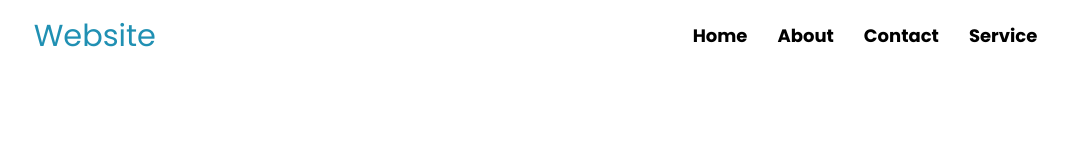
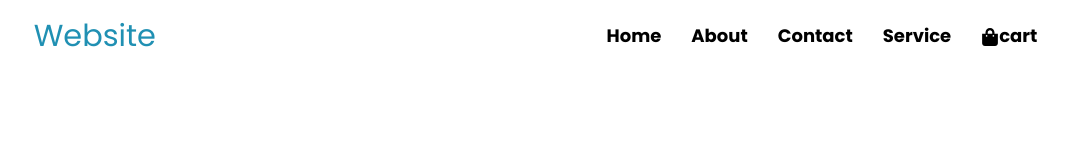
Before and after one commit to shahid1223/atiqwebsite, a React (Create React App) app: page / in a window 1280 px wide. Shown: the top 146 px of the page, without its empty margins (97-1182 px from the left). Built offline with nearby package versions, Linux system fonts and the light colour scheme; no server answers.

Commit message:
updated Navbar.jsx shahid

```diff
--- a/src/components/Navbar.jsx
+++ b/src/components/Navbar.jsx
@@ -1,8 +1,16 @@
 import React from 'react'
 import { Link } from 'react-router-dom'
 import './Navbar.css'
+import { FaShoppingBag } from "react-icons/fa";
+import { useCart } from "react-use-cart"
+
 
 function Navbar() {
+  const {
+    isEmpty,
+    totalItems,
+  } = useCart();
+
   return (
     <div className="container-fluid nav-bg">
         <div className="row">
@@ -16,7 +24,7 @@ function Navbar() {
            <div className="collapse navbar-collapse" id="navbarSupportedContent">
      <ul className="navbar-nav ms-auto mb-2 mb-lg-0">
            <li className="nav-item ">
-          <Link className="nav-link "  aria-current="page" to="/">Home</Link>
+          <Link className="nav-link "  to="/">Home</Link>
            </li>
           <li className="nav-item">
           <Link className="nav-link" to="/About">About</Link>
@@ -27,6 +35,9 @@ function Navbar() {
           </li>
           <li className="nav-item">
           <Link className="nav-link" to="/Service">Service</Link>
+          </li>
+          <li className="nav-item">
+          <Link className="nav-link" to="/shop"><FaShoppingBag/>{!isEmpty && <span>{totalItems}</span> }<span>cart</span></Link>
           </li>
 
       </ul>
```
